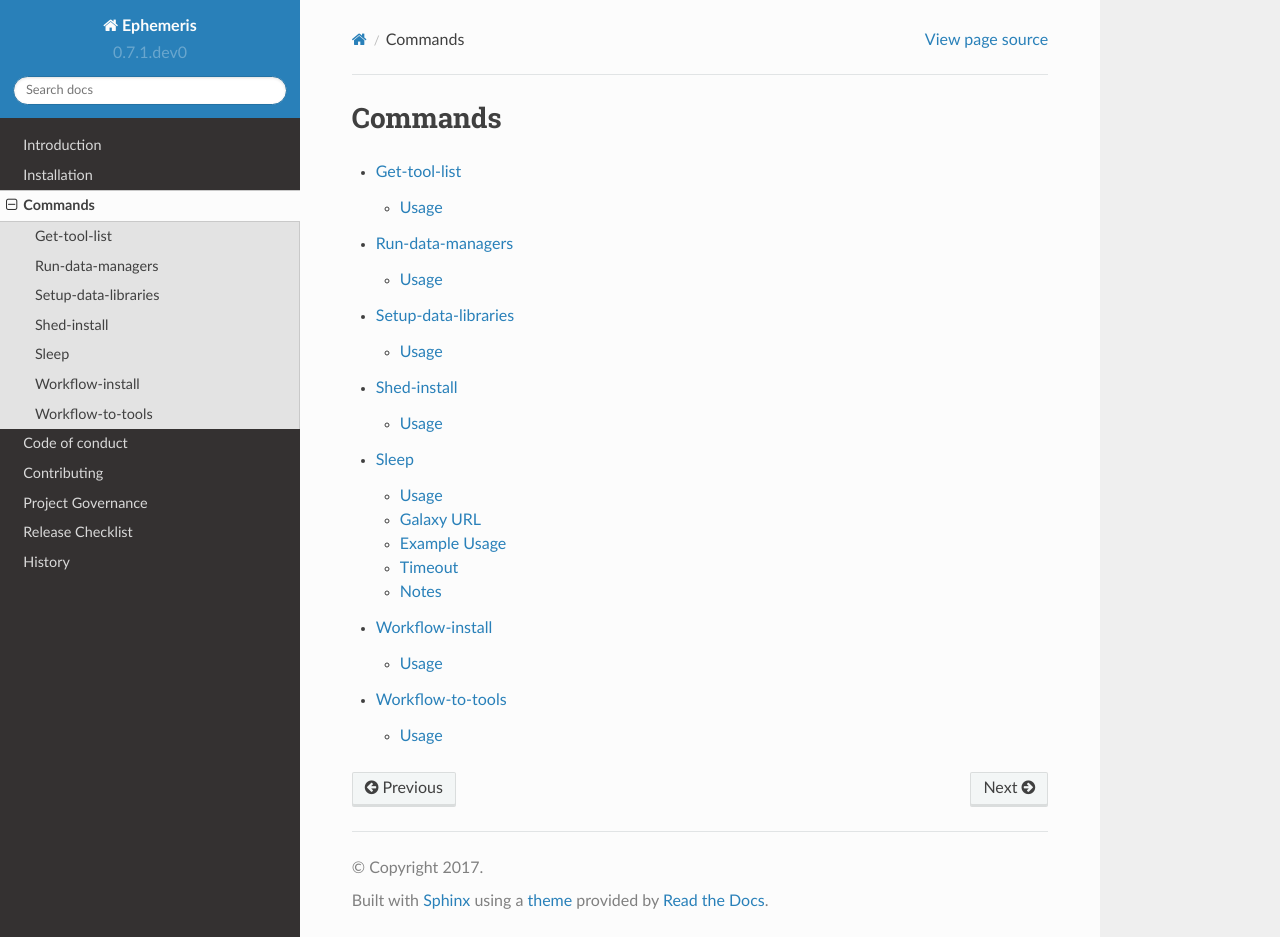
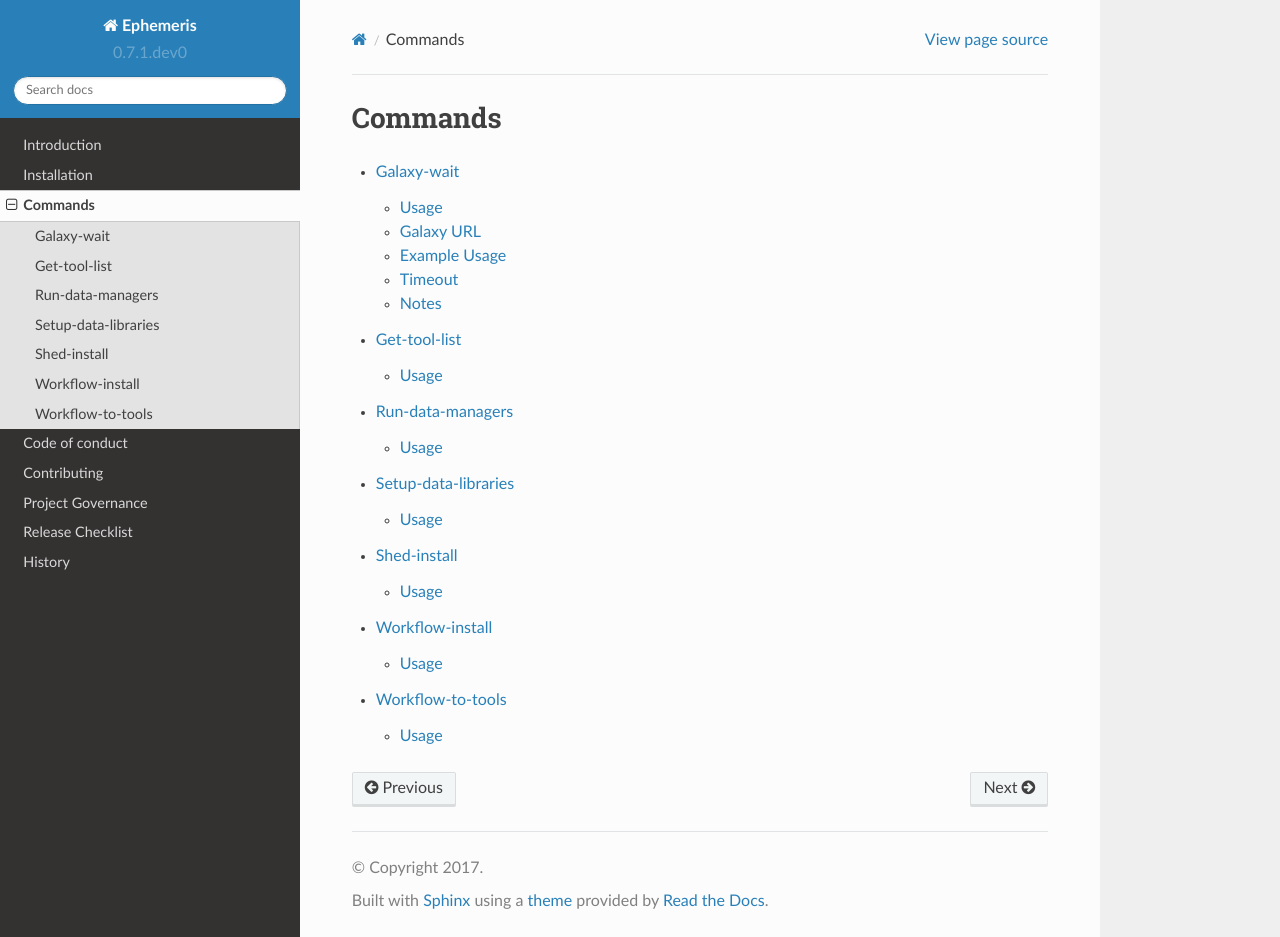
Before and after one commit to galaxyproject/ephemeris, a Sphinx documentation site: the page built from docs/commands.rst, in a window 1280 px wide and 937 px high. Built offline with Sphinx 7.4.7 and the Read the Docs theme 2.0.0, drawn with Linux system fonts in a browser that asks for light colours.

Commit message:
tie in galaxy-wait

```diff
--- a/docs/commands.rst
+++ b/docs/commands.rst
@@ -5,10 +5,10 @@ Commands
 .. toctree::
    :maxdepth: 0
 
+   commands/galaxy-wait
    commands/get-tool-list
    commands/run-data-managers
    commands/setup-data-libraries
    commands/shed-install
-   commands/sleep
    commands/workflow-install
    commands/workflow-to-tools
```
Also changed, not shown: docs/commands/galaxy-wait.rst (renamed from docs/commands/sleep.rst, +4 -4 lines).
